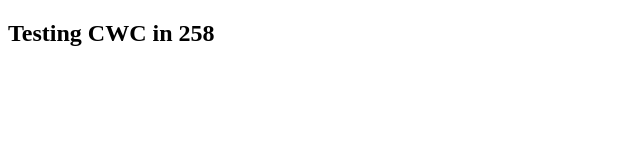
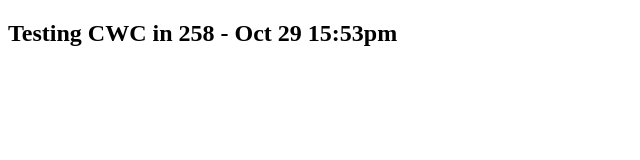
Before and after one commit to chaos05/cwc, a plain HTML site: page index.html in a window 1280 px wide. Shown: the whole page, without its empty margins (0-640 px from the left). Drawn offline with nearby package versions, Linux system fonts and the light colour scheme.

Commit message:
Update index.html - date update put it in the h2

```diff
--- a/index.html
+++ b/index.html
@@ -2,11 +2,11 @@
 <html lang="en">
 <head>
     <meta name="viewport" content="width=device-width, initial-scale=1, minimum-scale=1">
-    <title>Testing CWC - 258 - with meta tag - Oct 29 15:53pm</title>
+    <title>Testing CWC - 258 - with meta tag for responsive design</title>
 </head>
 <body>
 
-<h2>Testing CWC in 258</h2>
+<h2>Testing CWC in 258 - Oct 29 15:53pm</h2>
 <script type='text/javascript'>
 	function initEmbeddedMessaging() {
 		try {
```
